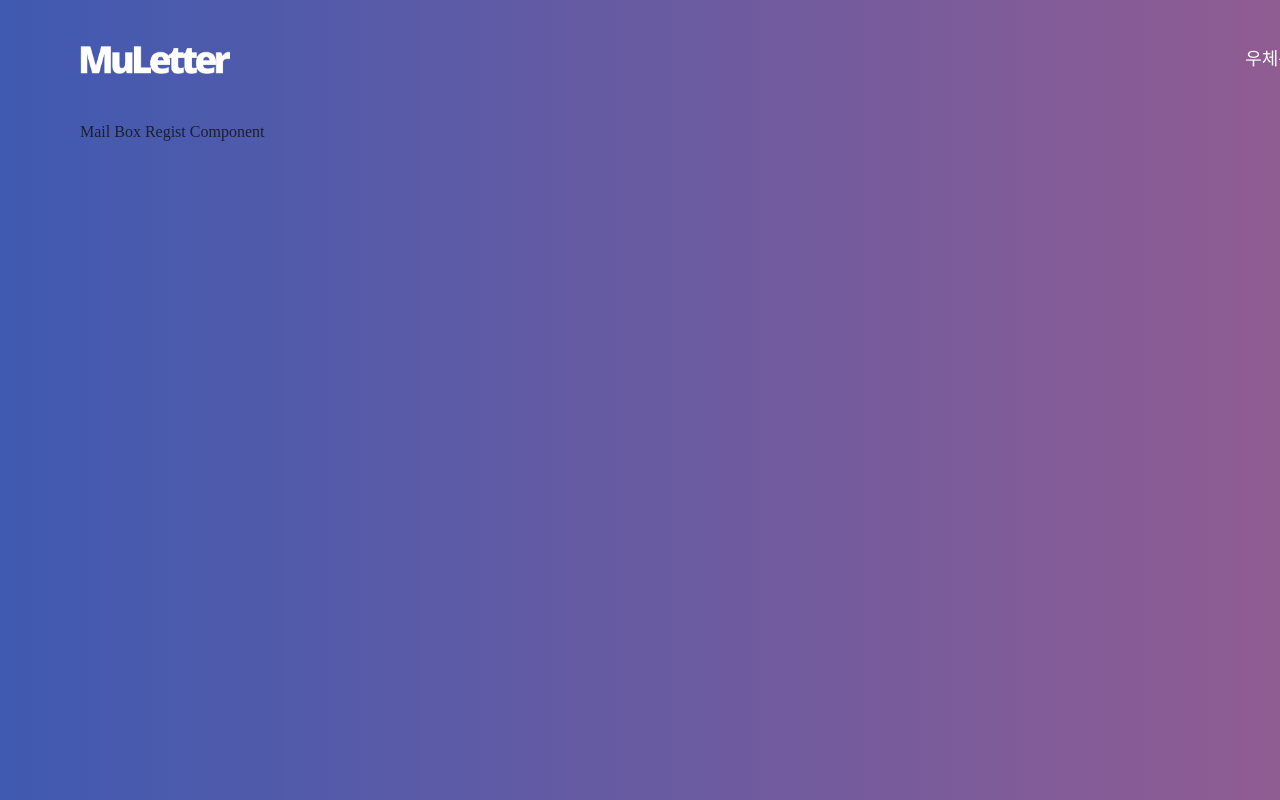
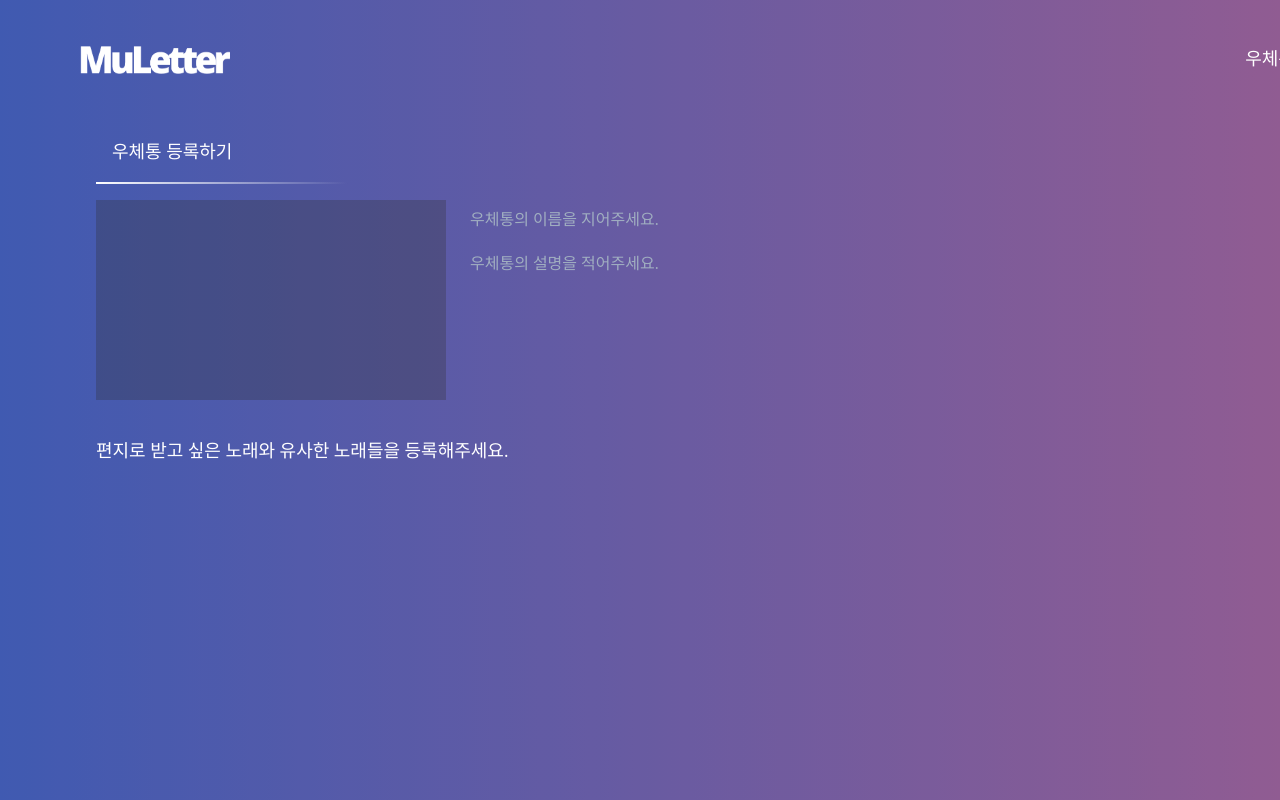
Before and after one commit to MuLetter/muletter-fe-prototype, a React (Create React App) app: page /mailbox/regist in a window 1280 px wide. Shown: the top 800 px of the page. Built offline with nearby package versions, Linux system fonts and the light colour scheme; no server answers; a web font is replaced by a local one.

Commit message:
update : regist mailbox ui init

```diff
--- a/src/assets/icon/index.ts
+++ b/src/assets/icon/index.ts
@@ -1,7 +1,9 @@
 import Mailx3 from "./Mail@3.png";
+import SpotifyIconWhitex3 from "./Spotify_Icon_RGB_White 1.png";
 
 const Icon = {
   Mailx3,
+  SpotifyIconWhitex3,
 };
 
 export default Icon;
--- /dev/null
+++ b/src/components/MailBox/SearchTrack.tsx
@@ -0,0 +1,83 @@
+import { Flex, Text } from "@chakra-ui/react";
+import React from "react";
+import { AiOutlinePlus } from "react-icons/ai";
+import styled, { css } from "styled-components";
+import assets from "../../assets";
+
+function SearchTrack() {
+  const [isSearch, setIsSearch] = React.useState<boolean>(false);
+
+  return (
+    <Flex direction="column">
+      <Flex
+        height="88px"
+        alignItems="center"
+        direction="row"
+        justifyContent="space-between"
+      >
+        <SpotifyLogo
+          src={assets["Icon"]["SpotifyIconWhitex3"]}
+          className="spotify-logo"
+          isSearch={isSearch}
+        />
+        {isSearch ? (
+          <SearchInput type="text" placeholder="검색어를 입력해주세요." />
+        ) : (
+          <Text fontSize="18px" fontWeight="medium" flex={1}>
+            편지로 받고 싶은 노래와 유사한 노래들을 등록해주세요.
+          </Text>
+        )}
+
+        <Button
+          type="button"
+          onClick={() => setIsSearch((state) => !state)}
+          isSearch={isSearch}
+        >
+          <AiOutlinePlus size="28px" />
+        </Button>
+      </Flex>
+    </Flex>
+  );
+}
+
+const SearchInput = styled.input`
+  flex: 1;
+  background: transparent;
+
+  font-weight: 700;
+  font-size: 18px;
+
+  outline: none;
+`;
+
+const SpotifyLogo = styled.img<{ isSearch: boolean }>`
+  transition: 0.5s;
+
+  ${(props) =>
+    props.isSearch
+      ? css`
+          width: 48px;
+          height: 48px;
+          opacity: 1;
+          margin: 0 16px 0 0;
+        `
+      : css`
+          width: 0;
+          height: 0;
+          opacity: 0;
+          margin: 0;
+        `}
+`;
+
+const Button = styled.button<{ isSearch: boolean }>`
+  background: "transparent";
+  transition: 0.25s;
+
+  ${(props) =>
+    props.isSearch &&
+    css`
+      transform: rotateZ(135deg);
+    `}
+`;
+
+export default SearchTrack;
--- a/src/components/MailBoxRegistComponent.tsx
+++ b/src/components/MailBoxRegistComponent.tsx
@@ -1,5 +1,78 @@
+import styled from "styled-components";
+import { ContainerMar16 } from "./common/Container";
+import { ContentTitle } from "./common/PageTitle";
+import SearchTrack from "./MailBox/SearchTrack";
+
+function RegistForm() {
+  return (
+    <Form>
+      <FileBox>
+        <FileLabel htmlFor="image" />
+        <input id="image" type="file" />
+      </FileBox>
+      <InputGroup>
+        <InputText placeholder="우체통의 이름을 지어주세요." />
+        <InputTextArea placeholder="우체통의 설명을 적어주세요." />
+      </InputGroup>
+    </Form>
+  );
+}
+const Form = styled.form`
+  display: flex;
+  flex-direction: row;
+  flex-wrap: nowrap;
+  gap: 16px;
+
+  color: #fff;
+  margin: 16px 0 0;
+`;
+
+const FileBox = styled.div`
+  & > input[type="file"] {
+    display: none;
+  }
+`;
+
+const FileLabel = styled.label`
+  display: inline-block;
+
+  width: 350px;
+  height: 200px;
+
+  background: rgba(51, 51, 51, 0.3);
+  cursor: pointer;
+`;
+
+const InputGroup = styled.div`
+  flex: 1;
+
+  display: flex;
+  flex-direction: column;
+
+  gap: 4px;
+
+  & > * {
+    font-size: 16px;
+
+    background-color: transparent;
+    padding: 8px;
+  }
+`;
+
+const InputText = styled.input``;
+
+const InputTextArea = styled.textarea`
+  resize: none;
+`;
+
 function MailBoxRegistComponent() {
-  return <>Mail Box Regist Component</>;
+  return (
+    <ContainerMar16 display="flex" flexDirection="column" color="#fff">
+      <ContentTitle>우체통 등록하기</ContentTitle>
+      <RegistForm />
+      <SearchTrack />
+    </ContainerMar16>
+  );
 }
 
 export default MailBoxRegistComponent;
```
Also changed, not shown: src/assets/icon/Spotify_Icon_RGB_White 1.png (added).
